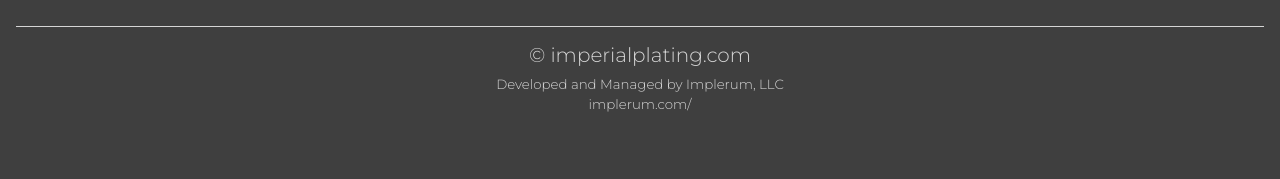
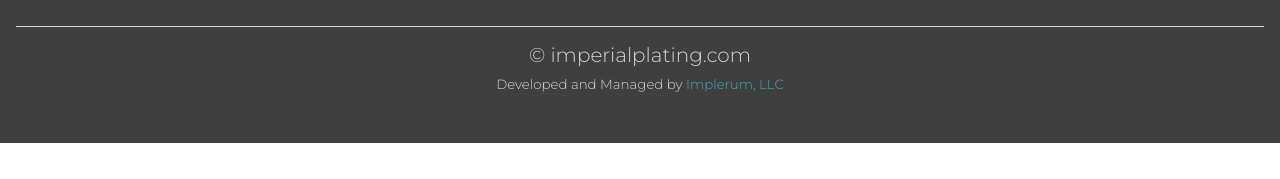
Before and after one commit to kuzieand000/formsubmitdemo, a plain HTML site: page about.html in a window 1280 px wide. Shown: the part 3117-3296 px from the top of the page. After the commit the page ends 3260 px from the top, so only its background shows below. Drawn offline with nearby package versions, Linux system fonts and the light colour scheme.

Commit message:
Add files via upload

```diff
--- a/about.html
+++ b/about.html
@@ -207,8 +207,7 @@
 				<div class="col-12">
 					<hr class="light-100">
 					<h5>&copy; imperialplating.com</h5>
-					<p style="font-size: 10pt" class="mb-0">Developed and Managed by Implerum, LLC</p>
-					<p style="font-size: 10pt"><a href="https://implerum.com/">implerum.com/</a></p>
+					<p style="font-size: 10pt" class="mb-0">Developed and Managed by <a href="https://implerum.com/" style="color: #43A6C6">Implerum, LLC</a></p>
 				</div>
 		</div>
 	</div>
```
Also changed, not shown: finishes.html (+1 -2 lines), index.html (+1 -2 lines).
